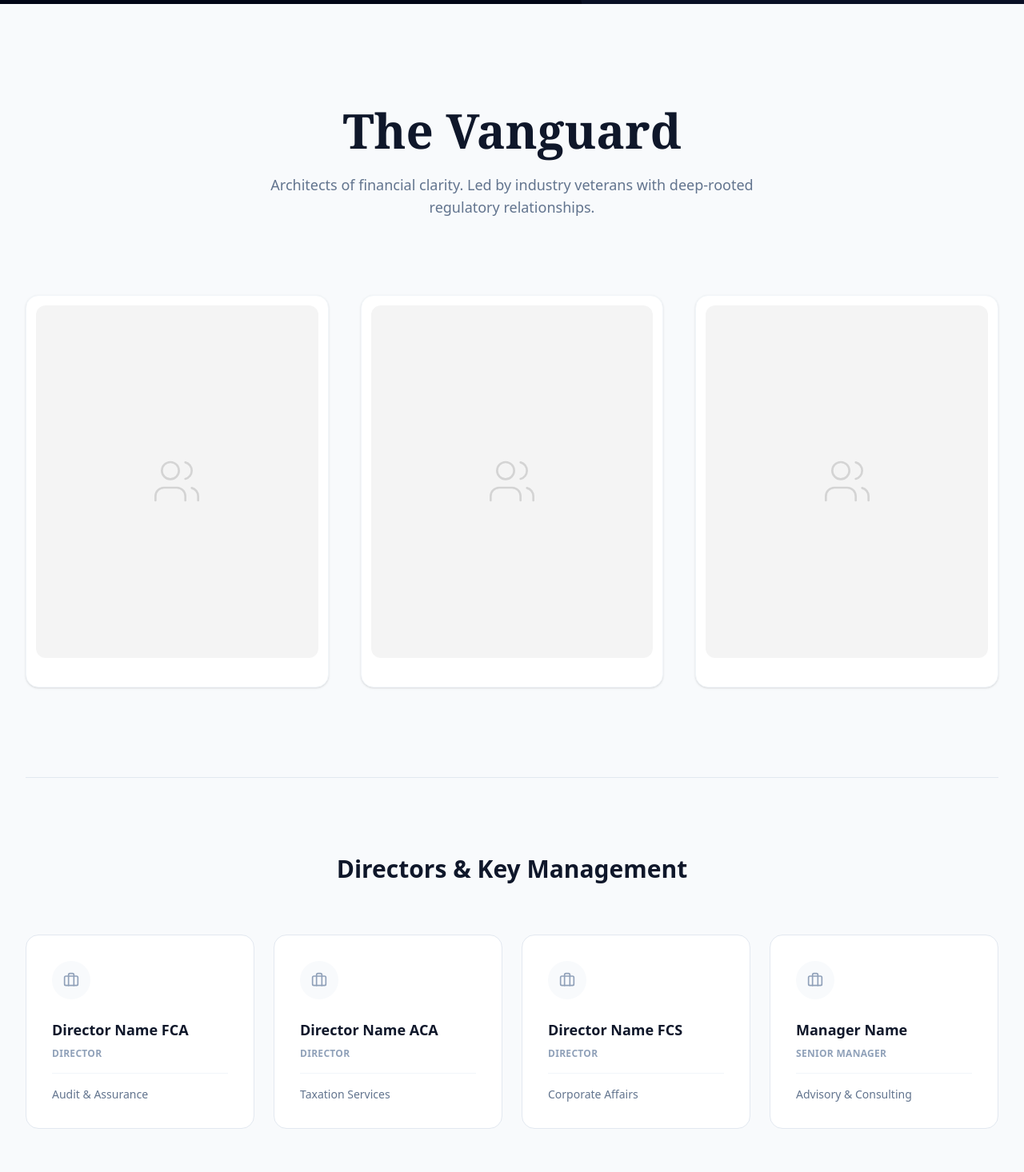
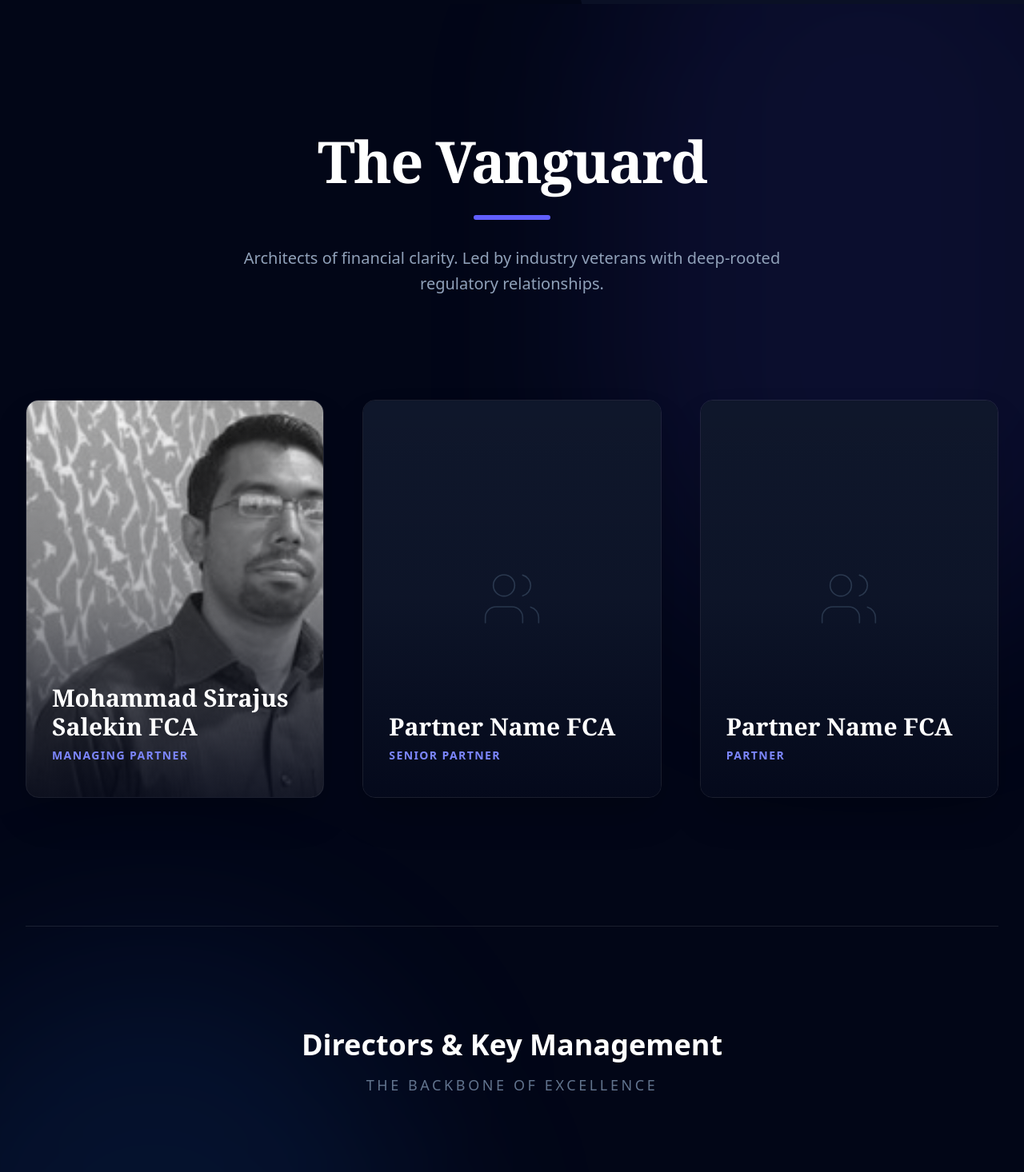
Before and after one commit to tarifbd/MSS, a Next.js app: page / in a window 1280 px wide. Shown: the part 5700-7166 px from the top of the page at 80% size. Built offline with nearby package versions, Linux system fonts and the light colour scheme.

Commit message:
Modernize Vanguard section and unify management card styles

```diff
--- a/app/components/sections/TheVanguard.tsx
+++ b/app/components/sections/TheVanguard.tsx
@@ -8,23 +8,31 @@ import { useScrollReveal } from '../hooks';
 
 export const TheVanguard = () => {
     return (
-        <section className="py-20 md:py-32 bg-[#F8FAFC]">
-            <Container>
+        <section className="py-24 md:py-40 bg-[#020617] relative overflow-hidden">
+            {/* Background Accents */}
+            <div className="absolute top-0 left-0 w-full h-full overflow-hidden pointer-events-none">
+                <div className="absolute top-[-10%] right-[-10%] w-[50%] h-[50%] bg-indigo-500/10 blur-[120px] rounded-full" />
+                <div className="absolute bottom-[-10%] left-[-10%] w-[50%] h-[50%] bg-blue-500/10 blur-[120px] rounded-full" />
+            </div>
+
+            <Container className="relative z-10">
                 <motion.div
-                    initial={{ opacity: 0, y: 20 }}
+                    initial={{ opacity: 0, y: 30 }}
                     whileInView={{ opacity: 1, y: 0 }}
                     viewport={{ once: true }}
-                    className="text-center mb-16 md:mb-24"
+                    transition={{ duration: 0.8, ease: [0.22, 1, 0.36, 1] }}
+                    className="text-center mb-20 md:mb-32"
                 >
-                    <h2 className="text-4xl md:text-6xl font-serif font-bold text-[#0f172a] mb-6">The Vanguard</h2>
-                    <p className="text-slate-500 text-lg max-w-2xl mx-auto">
+                    <h2 className="text-5xl md:text-7xl font-serif font-bold text-white mb-8 tracking-tight">The Vanguard</h2>
+                    <div className="h-1.5 w-24 bg-indigo-500 mx-auto mb-8 rounded-full" />
+                    <p className="text-slate-400 text-xl max-w-2xl mx-auto font-light leading-relaxed">
                         Architects of financial clarity. Led by industry veterans with deep-rooted regulatory relationships.
                     </p>
                 </motion.div>
 
                 {/* Partners Grid */}
                 <motion.div
-                    className="grid grid-cols-1 md:grid-cols-3 gap-8 md:gap-10 mb-20 md:mb-28 px-4 md:px-0"
+                    className="grid grid-cols-1 md:grid-cols-3 gap-10 md:gap-12 mb-24 md:mb-40 px-4 md:px-0"
                     initial="hidden"
                     whileInView="visible"
                     viewport={{ once: true, amount: 0.1 }}
@@ -33,33 +41,42 @@ export const TheVanguard = () => {
                         visible: {
                             opacity: 1,
                             transition: {
-                                staggerChildren: 0.15
+                                staggerChildren: 0.2
                             }
                         }
                     }}
                 >
                     {[
-                        { name: "Khadimul Hasan FCA", role: "Managing Partner", spec: "Audit & Strategy" },
-                        { name: "Partner Name FCA", role: "Senior Partner", spec: "Taxation & Legal" },
-                        { name: "Partner Name FCA", role: "Partner", spec: "Corporate Advisory" },
+                        { name: "Mohammad Sirajus Salekin FCA", role: "Managing Partner", spec: "Audit & Strategy", image: '/images/partner/fca.jpeg' },
+                        { name: "Partner Name FCA", role: "Senior Partner", spec: "Taxation & Legal", image: null },
+                        { name: "Partner Name FCA", role: "Partner", spec: "Corporate Advisory", image: null },
                     ].map((leader, i) => (
                         <motion.div
                             key={i}
                             variants={{
-                                hidden: { opacity: 0, y: 30 },
-                                visible: { opacity: 1, y: 0 }
+                                hidden: { opacity: 0, y: 50 },
+                                visible: {
+                                    opacity: 1,
+                                    y: 0,
+                                    transition: { duration: 0.8, ease: [0.22, 1, 0.36, 1] }
+                                }
                             }}
-                            className="group bg-white p-3 rounded-2xl shadow-sm hover:shadow-2xl hover:shadow-indigo-500/10 transition-all duration-500 hover:-translate-y-2 border border-slate-100"
+                            className="group relative"
                         >
-                            <div className="aspect-[4/5] bg-slate-100 rounded-xl mb-6 overflow-hidden relative grayscale group-hover:grayscale-0 transition-all duration-500">
-                                <div className="absolute inset-0 flex items-center justify-center text-slate-300">
-                                    <Users size={64} strokeWidth={1} />
+                            <div className="aspect-[3/4] rounded-2xl overflow-hidden relative border border-white/10 shadow-2xl">
+                                <div className="absolute inset-0 bg-slate-900 flex items-center justify-center text-slate-700">
+                                    {leader.image ? (
+                                        <img src={leader.image} alt={leader.name} className="w-full h-full object-cover grayscale group-hover:grayscale-0 transition-all duration-700 forced-colors:grayscale-0" />
+                                    ) : (
+                                        <Users size={80} strokeWidth={0.5} />
+                                    )}
                                 </div>
-                                <div className="absolute inset-0 bg-gradient-to-t from-[#020617]/80 to-transparent opacity-0 group-hover:opacity-100 transition-opacity duration-300">
-                                    <div className="absolute bottom-6 left-6 text-white translate-y-4 group-hover:translate-y-0 transition-transform duration-500">
-                                        <div className="font-serif text-2xl font-bold">{leader.name}</div>
-                                        <div className="text-indigo-300 text-sm font-medium mt-1">{leader.role}</div>
-                                    </div>
+                                <div className="absolute inset-0 bg-gradient-to-t from-slate-950 via-slate-950/20 to-transparent opacity-80 group-hover:opacity-100 transition-opacity duration-500" />
+
+                                <div className="absolute bottom-0 left-0 w-full p-8 translate-y-2 group-hover:translate-y-0 transition-transform duration-500">
+                                    <div className="font-serif text-3xl font-bold text-white mb-2">{leader.name}</div>
+                                    <div className="text-indigo-400 text-sm font-semibold uppercase tracking-widest">{leader.role}</div>
+                                    <div className="h-0.5 w-0 group-hover:w-full bg-indigo-500 mt-4 transition-all duration-700 ease-out" />
                                 </div>
                             </div>
                         </motion.div>
@@ -67,18 +84,19 @@ export const TheVanguard = () => {
                 </motion.div>
 
                 {/* Management Grid */}
-                <div className="border-t border-slate-200 pt-16 md:pt-24">
+                <div className="border-t border-white/10 pt-24 md:pt-32">
                     <motion.div
-                        className="text-center mb-12 md:mb-16"
-                        initial={{ opacity: 0 }}
-                        whileInView={{ opacity: 1 }}
+                        className="text-center mb-16 md:mb-24"
+                        initial={{ opacity: 0, y: 20 }}
+                        whileInView={{ opacity: 1, y: 0 }}
                         viewport={{ once: true }}
                     >
-                        <h3 className="text-2xl md:text-3xl font-bold text-[#0f172a]">Directors & Key Management</h3>
+                        <h3 className="text-3xl md:text-4xl font-bold text-white mb-4">Directors & Key Management</h3>
+                        <p className="text-slate-500 text-lg uppercase tracking-[0.2em] font-medium">The Backbone of Excellence</p>
                     </motion.div>
 
                     <motion.div
-                        className="grid grid-cols-1 sm:grid-cols-2 md:grid-cols-4 gap-6"
+                        className="grid grid-cols-1 sm:grid-cols-2 md:grid-cols-4 gap-8"
                         initial="hidden"
                         whileInView="visible"
                         viewport={{ once: true, amount: 0.1 }}
@@ -93,25 +111,40 @@ export const TheVanguard = () => {
                         }}
                     >
                         {[
-                            { name: "Director Name FCA", role: "Director", spec: "Audit & Assurance" },
-                            { name: "Director Name ACA", role: "Director", spec: "Taxation Services" },
-                            { name: "Director Name FCS", role: "Director", spec: "Corporate Affairs" },
-                            { name: "Manager Name", role: "Senior Manager", spec: "Advisory & Consulting" },
+                            { name: "Director Name FCA", role: "Director", spec: "Audit & Assurance", image: null },
+                            { name: "Director Name ACA", role: "Director", spec: "Taxation Services", image: null },
+                            { name: "Director Name FCS", role: "Director", spec: "Corporate Affairs", image: null },
+                            { name: "Manager Name", role: "Senior Manager", spec: "Advisory & Consulting", image: null },
                         ].map((m, i) => (
                             <motion.div
                                 key={i}
                                 variants={{
-                                    hidden: { opacity: 0, scale: 0.95 },
-                                    visible: { opacity: 1, scale: 1 }
+                                    hidden: { opacity: 0, y: 30 },
+                                    visible: {
+                                        opacity: 1,
+                                        y: 0,
+                                        transition: { duration: 0.8, ease: [0.22, 1, 0.36, 1] }
+                                    }
                                 }}
-                                className="bg-white p-8 rounded-2xl border border-slate-200 hover:border-indigo-500/30 hover:shadow-xl hover:shadow-indigo-500/5 transition-all duration-300 group cursor-default"
+                                className="group relative"
                             >
-                                <div className="w-12 h-12 bg-slate-50 rounded-full flex items-center justify-center text-slate-400 mb-6 group-hover:bg-indigo-600 group-hover:text-white transition-colors duration-300">
-                                    <Briefcase size={20} />
+                                <div className="aspect-[3/4] rounded-2xl overflow-hidden relative border border-white/10 shadow-xl bg-slate-900/40 backdrop-blur-sm">
+                                    <div className="absolute inset-0 flex items-center justify-center text-slate-800">
+                                        {m.image ? (
+                                            <img src={m.image} alt={m.name} className="w-full h-full object-cover grayscale group-hover:grayscale-0 transition-all duration-700" />
+                                        ) : (
+                                            <Briefcase size={64} strokeWidth={0.5} />
+                                        )}
+                                    </div>
+                                    <div className="absolute inset-0 bg-gradient-to-t from-slate-950 via-slate-950/40 to-transparent opacity-80 group-hover:opacity-100 transition-opacity duration-500" />
+
+                                    <div className="absolute bottom-0 left-0 w-full p-6 translate-y-2 group-hover:translate-y-0 transition-transform duration-500">
+                                        <div className="font-serif text-2xl font-bold text-white mb-1">{m.name}</div>
+                                        <div className="text-indigo-400 text-[10px] font-bold uppercase tracking-[0.2em] mb-3">{m.role}</div>
+                                        <p className="text-xs text-slate-400 font-medium leading-relaxed opacity-0 group-hover:opacity-100 transition-opacity duration-500 delay-100">{m.spec}</p>
+                                        <div className="h-0.5 w-0 group-hover:w-full bg-indigo-500 mt-4 transition-all duration-700 ease-out" />
+                                    </div>
                                 </div>
-                                <h4 className="text-lg font-bold text-[#0f172a] mb-2 group-hover:text-indigo-600 transition-colors">{m.name}</h4>
-                                <div className="text-xs font-bold text-slate-400 uppercase tracking-wide mb-4 group-hover:text-indigo-400">{m.role}</div>
-                                <p className="text-sm text-slate-500 font-medium border-t border-slate-100 pt-4">{m.spec}</p>
                             </motion.div>
                         ))}
                     </motion.div>
```
Also changed, not shown: public/images/partner/fca.jpeg (added).
